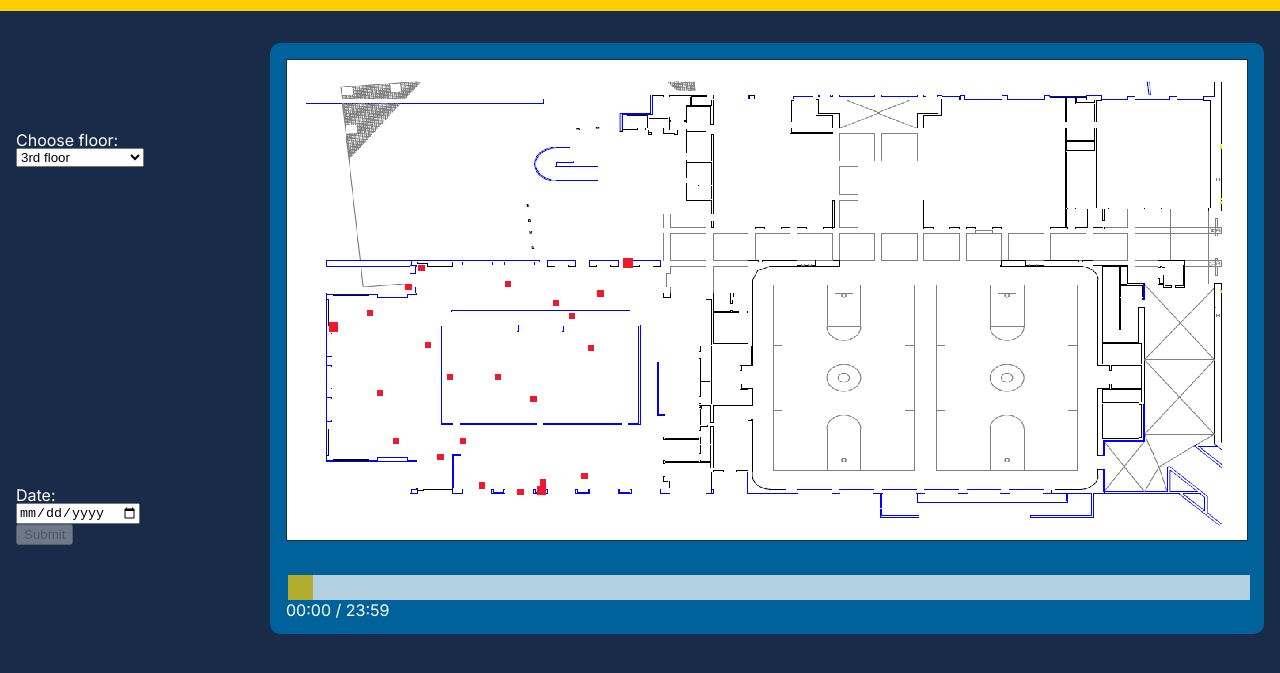
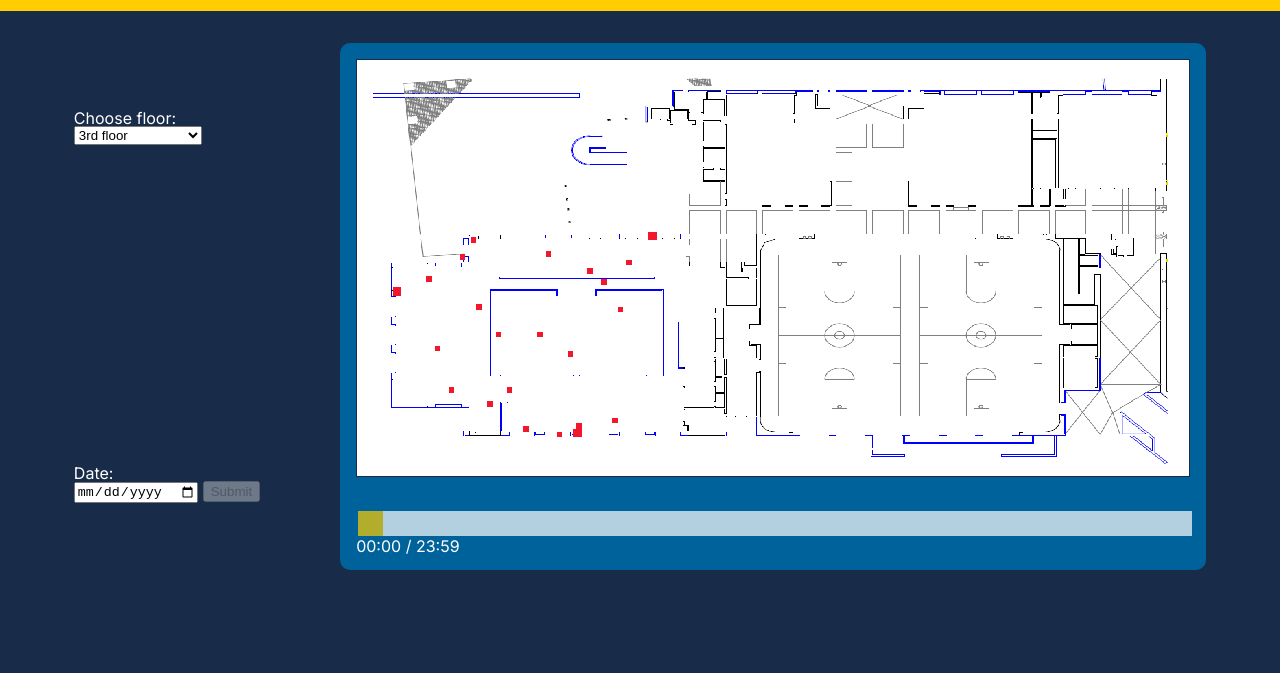
Before and after one commit to Dzhango/RIMAC-data-visualization, a plain HTML site: page index.html in a window 1280 px wide. Shown: the part 53-726 px from the top of the page. Drawn offline with Linux system fonts and the light colour scheme.

Commit message:
scale canvas to vw

```diff
--- a/styles/styles.css
+++ b/styles/styles.css
@@ -142,7 +142,7 @@ body>* {
 }
 
 canvas {
-    min-width: 60rem;
+    min-width: 65vw;
     /* min-height: 30rem; */
     background-image: url(../maps/3rd-floor.png);
     background-size: 100% 100%;
```
